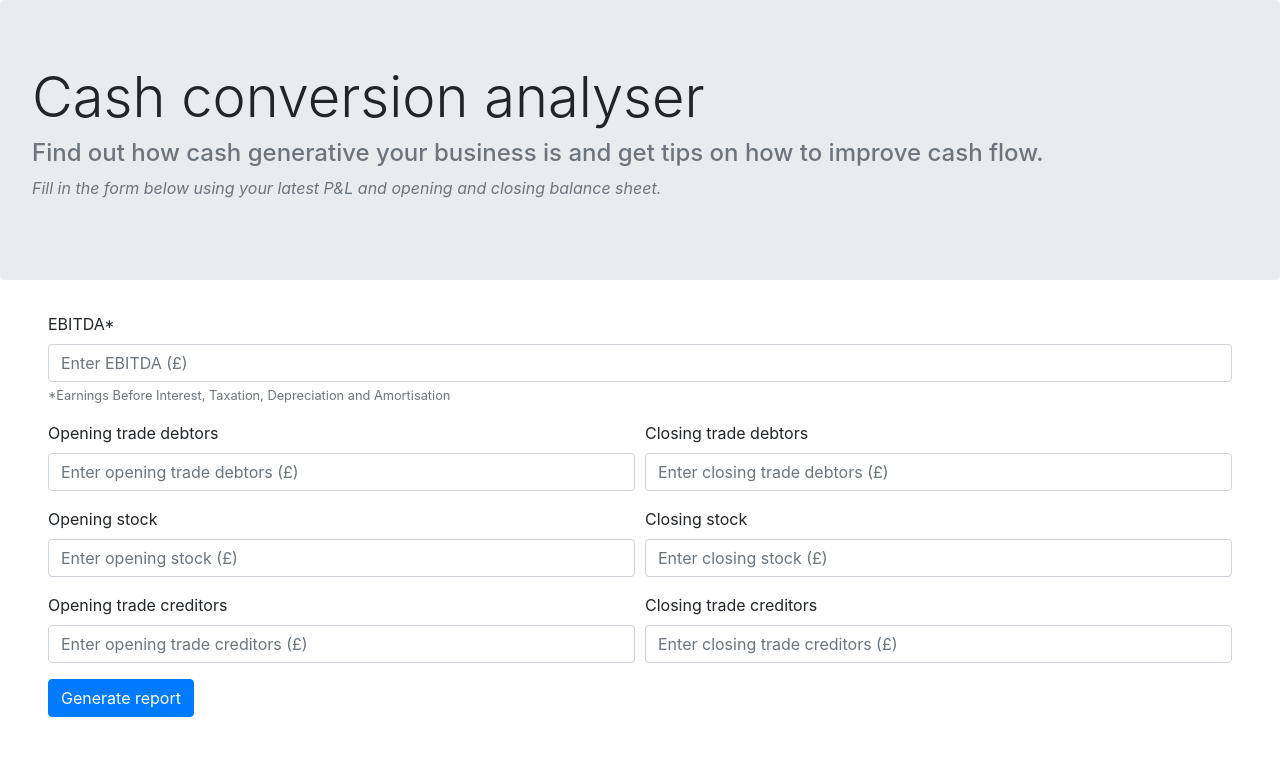
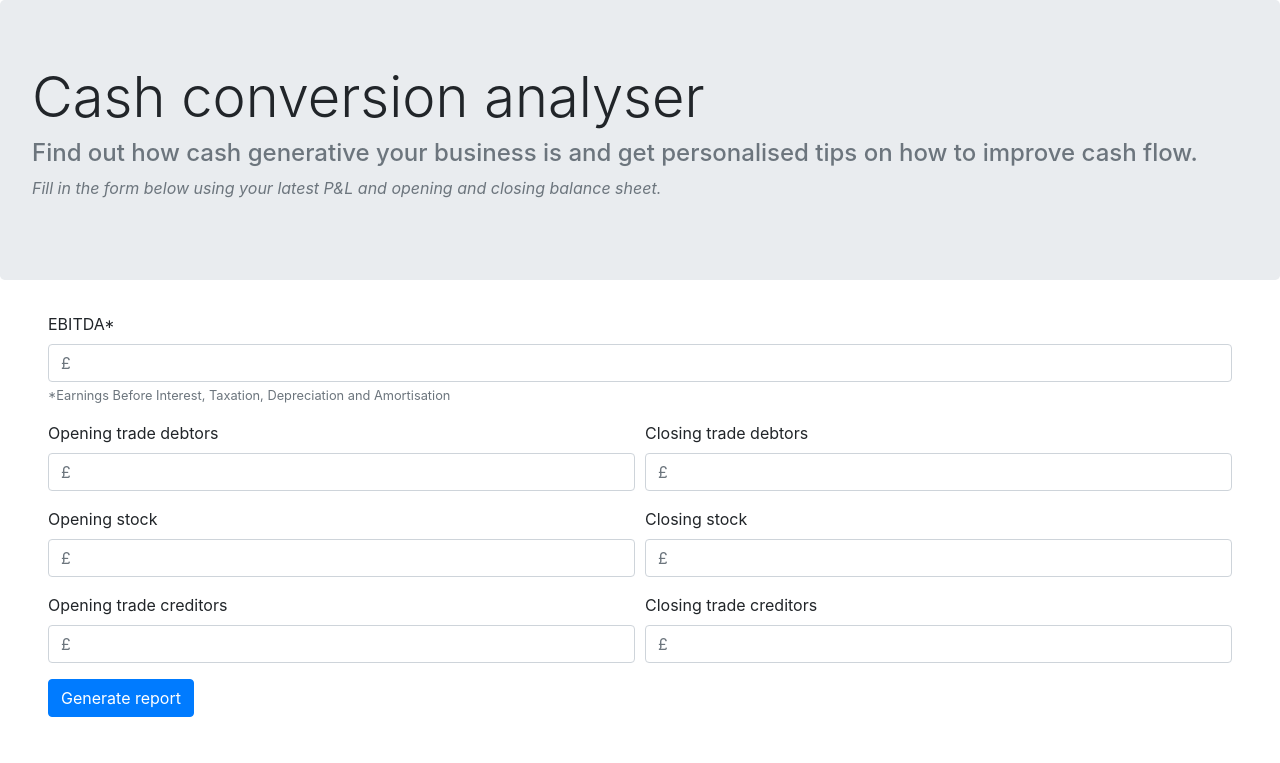
Before and after one commit to harrietgoddard/cash-conversion-analyser, a React (Create React App) app: page / in a window 1280 px wide. Shown: the top 763 px of the page. Built offline with nearby package versions, Linux system fonts and the light colour scheme.

Commit message:
Intro text tweaked

```diff
--- a/src/components/Header/index.js
+++ b/src/components/Header/index.js
@@ -6,7 +6,7 @@ const Header = () => {
         <Jumbotron>
             <h1 className="display-4">Cash conversion analyser</h1>
             <h4 className="text-muted">
-                Find out how cash generative your business is and get tips on how to improve cash flow.
+                Find out how cash generative your business is and get personalised tips on how to improve cash flow.
             </h4>
             <p className="text-muted"><em>
                 Fill in the form below using your latest P&amp;L and opening and closing balance sheet.
--- a/src/components/MainForm/index.js
+++ b/src/components/MainForm/index.js
@@ -12,7 +12,7 @@ const MainForm = () => {
 
             <Form.Group controlId="formEbitda">
                 <Form.Label>EBITDA*</Form.Label>
-                <Form.Control type="number" placeholder="Enter EBITDA (£)" />
+                <Form.Control type="number" placeholder="£" />
                 <Form.Text className="text-muted">
                 *Earnings Before Interest, Taxation, Depreciation and Amortisation
                 </Form.Text>
@@ -23,13 +23,13 @@ const MainForm = () => {
                 <Col>
                     <Form.Group controlId="formOpDebtors">
                         <Form.Label>Opening trade debtors</Form.Label>
-                        <Form.Control type="number" placeholder="Enter opening trade debtors (£)" />
+                        <Form.Control type="number" placeholder="£" />
                     </Form.Group>
                 </Col>
                 <Col>
                     <Form.Group controlId="formClDebtors">
                         <Form.Label>Closing trade debtors</Form.Label>
-                        <Form.Control type="number" placeholder="Enter closing trade debtors (£)" />
+                        <Form.Control type="number" placeholder="£" />
                     </Form.Group>
                 </Col>
 
@@ -40,13 +40,13 @@ const MainForm = () => {
                 <Col>
                     <Form.Group controlId="formOpStock">
                         <Form.Label>Opening stock</Form.Label>
-                        <Form.Control type="number" placeholder="Enter opening stock (£)" />
+                        <Form.Control type="number" placeholder="£" />
                     </Form.Group>
                 </Col>
                 <Col>
                     <Form.Group controlId="formClStock">
                         <Form.Label>Closing stock</Form.Label>
-                        <Form.Control type="number" placeholder="Enter closing stock (£)" />
+                        <Form.Control type="number" placeholder="£" />
                     </Form.Group>
                 </Col>
 
@@ -57,13 +57,13 @@ const MainForm = () => {
                 <Col>
                     <Form.Group controlId="formOpCreditors">
                         <Form.Label>Opening trade creditors</Form.Label>
-                        <Form.Control type="number" placeholder="Enter opening trade creditors (£)" />
+                        <Form.Control type="number" placeholder="£" />
                     </Form.Group>
                 </Col>
                 <Col>
                     <Form.Group controlId="formClCreditors">
                         <Form.Label>Closing trade creditors</Form.Label>
-                        <Form.Control type="number" placeholder="Enter closing trade creditors (£)" />
+                        <Form.Control type="number" placeholder="£" />
                     </Form.Group>
                 </Col>
 
```
